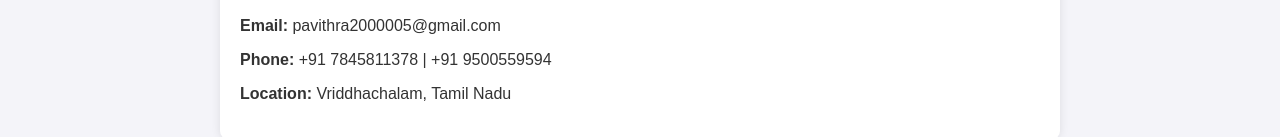
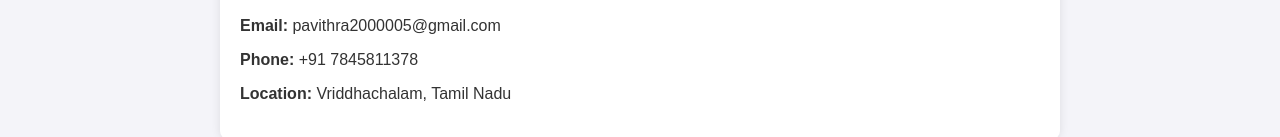
Before and after one commit to pavithra2000005-ux/My-Profile, a plain HTML site: page index.html in a window 1280 px wide. Shown: the part 857-994 px from the top of the page. Drawn offline with Linux system fonts and the light colour scheme.

```diff
--- a/index.html
+++ b/index.html
@@ -41,7 +41,7 @@
     <section class="container">
         <h2>Contact</h2>
         <p><strong>Email:</strong> pavithra2000005@gmail.com</p>
-        <p><strong>Phone:</strong> +91 7845811378 | +91 9500559594</p>
+        <p><strong>Phone:</strong> +91 7845811378 </p>
         <p><strong>Location:</strong> Vriddhachalam, Tamil Nadu</p>
     </section>
 
```
